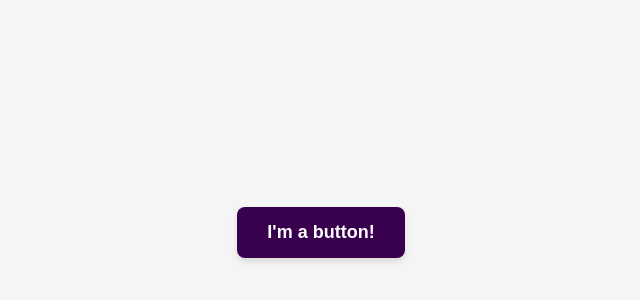
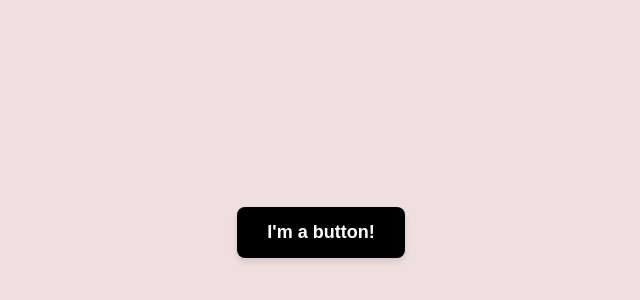
Before and after one commit to StephanieLFeinberg/Design-team-branching-learning, a plain HTML site: page index.html in a window 1280 px wide. Shown: the part 168-468 px from the top of the page, without its empty margins (319-959 px from the left). Drawn offline with Linux system fonts and the light colour scheme.

Commit message:
changed color of bg

```diff
--- a/styles.css
+++ b/styles.css
@@ -10,7 +10,7 @@ body {
     justify-content: center;
     align-items: center;
     min-height: 100vh;
-    background: #f5f5f5;
+    background: #efdfdf;
 }
 
 .container {
@@ -22,7 +22,7 @@ body {
     font-size: 18px;
     font-weight: bold;
     color: white;
-    background-color: #39004e;
+    background-color: #000000;
     border: none;
     border-radius: 8px;
     cursor: pointer;
```
